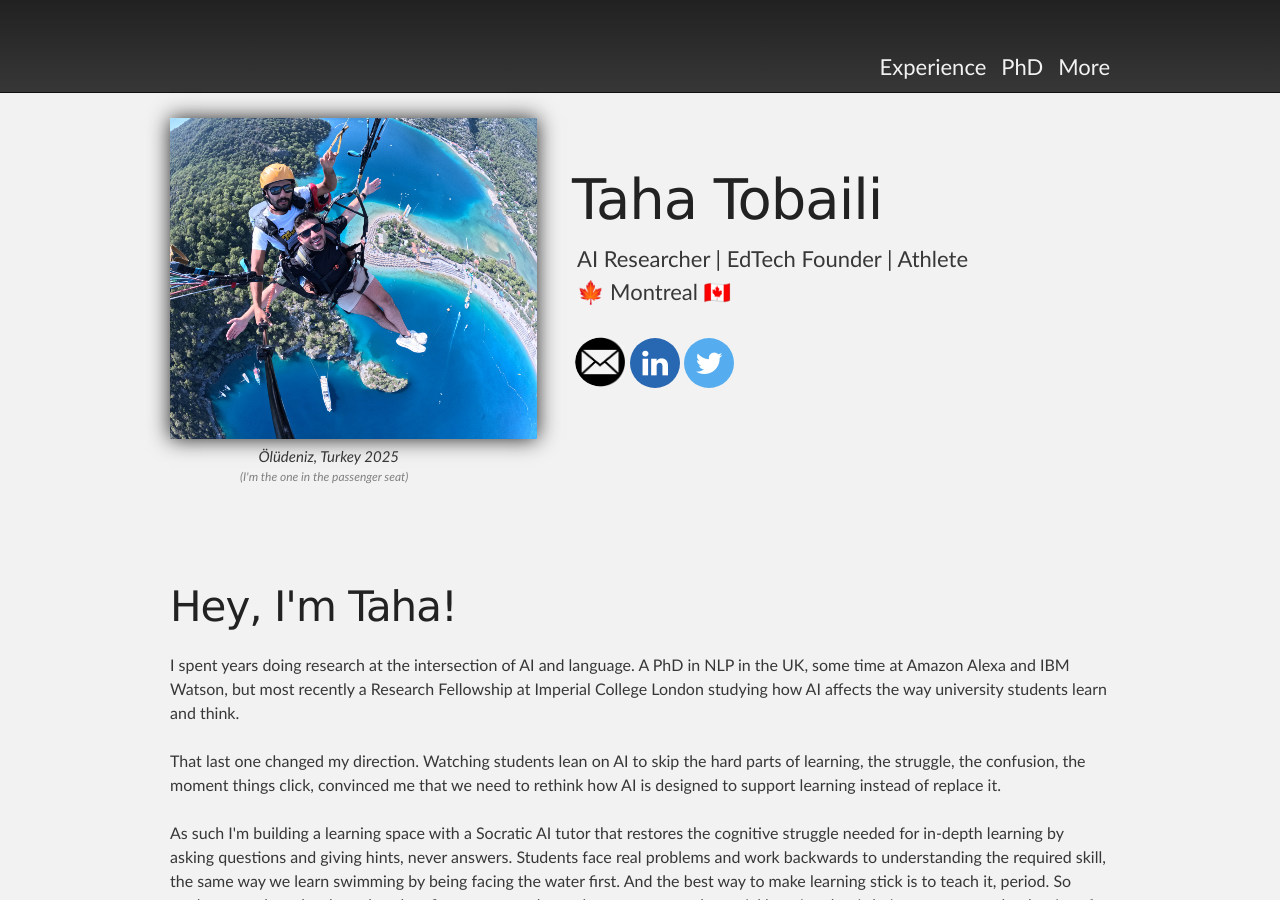
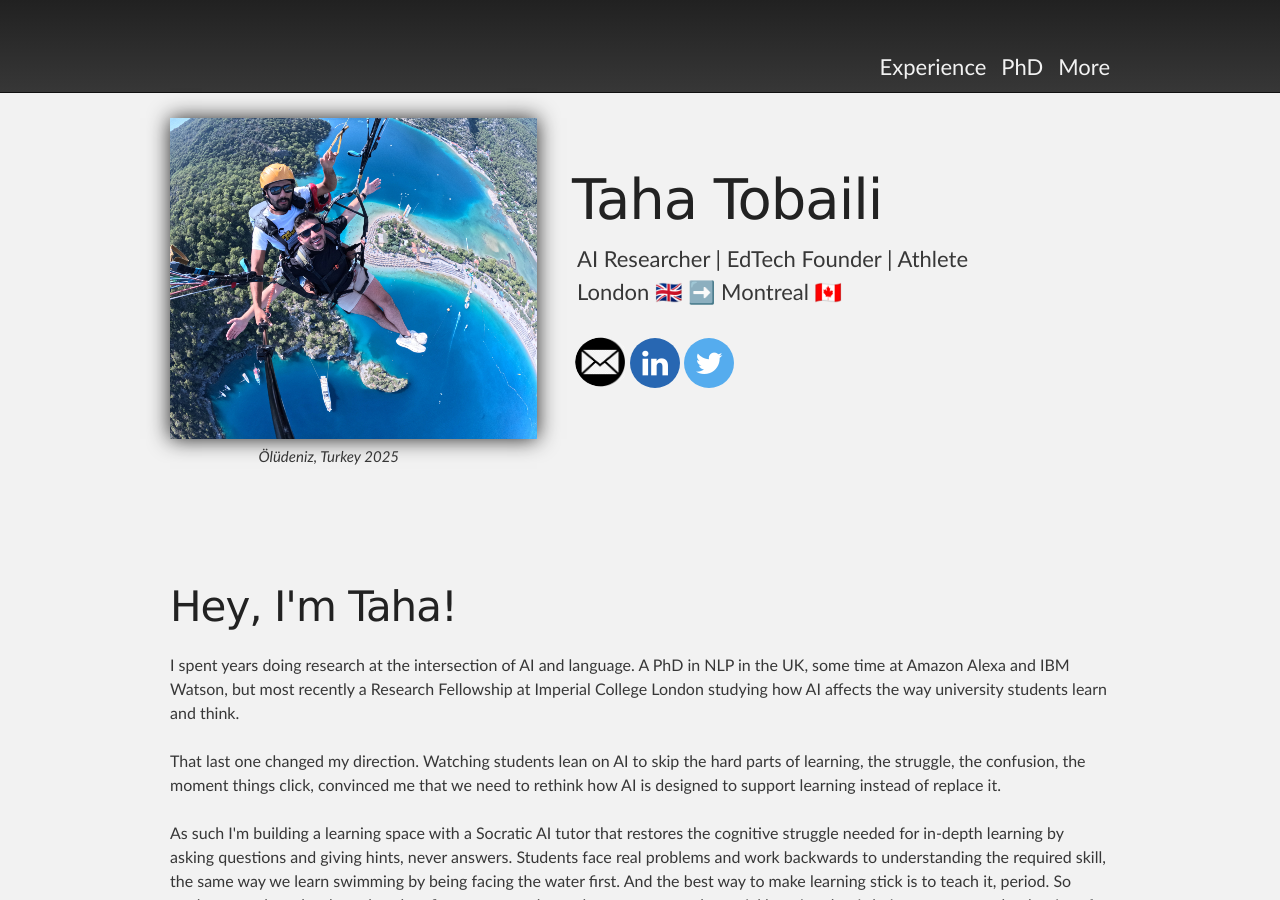
Before and after one commit to TahaTobaili/tahatobaili.github.io, a Jekyll site: the page built from index.html, in a window 1280 px wide and 900 px high. Built offline with Jekyll 4.4.1, drawn with Linux system fonts in a browser that asks for light colours.

Commit message:
Update location and comment in index.html

```diff
--- a/index.html
+++ b/index.html
@@ -7,14 +7,14 @@
 	<div class="profile-pic">
 		<img src="assets/images/paraglide-smaller.jpg" alt="Taha Tobaili">
 		<span>Ölüdeniz, Turkey 2025</span>
-		<span style="font-size: 0.75em; color: gray; margin-left: 70px;">(I'm the one in the passenger seat)</span>
+		<!-- <span style="font-size: 0.75em; color: gray; margin-left: 70px;">(I'm the one in the passenger seat)</span> -->
 
 	</div>
 
 	<div class="title" id="intro">
 		<h1>Taha Tobaili</h1>
 		<p>AI Researcher | EdTech Founder | Athlete <br>
-		🍁 Montreal 🇨🇦  </p>
+		London 🇬🇧 ➡️ Montreal 🇨🇦 </p>
 		<div class="clear30"></div>
 
 	</div>
```
